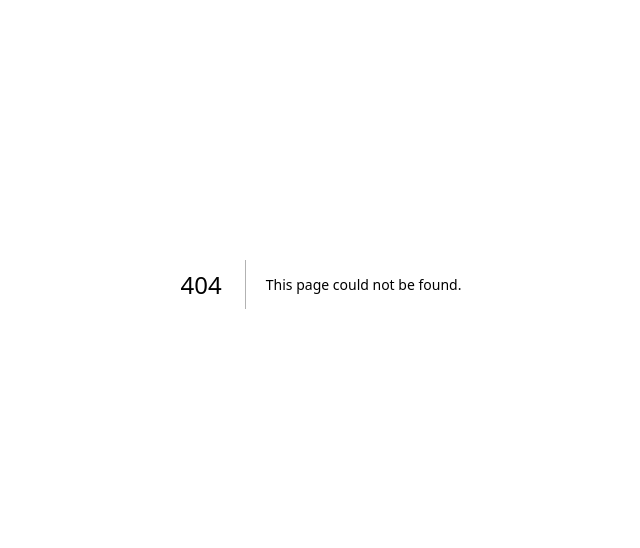
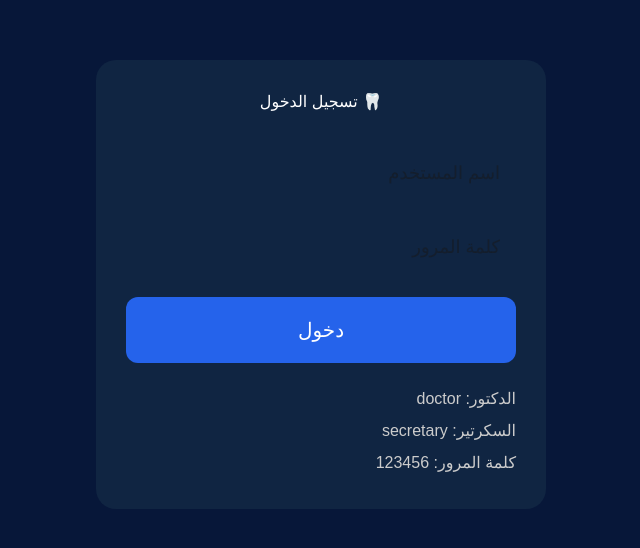
Before and after one commit to yaseenalqasim-ai/dentist-clinic, a Next.js app: page /login in a window 1280 px wide. Before the commit this address had no page. Shown: the part 116-664 px from the top of the page, without its empty margins (319-959 px from the left). Built offline with nearby package versions, Linux system fonts and the light colour scheme.

Commit message:
add login system

```diff
--- /dev/null
+++ b/app/login/page.tsx
@@ -0,0 +1,240 @@
+"use client";
+
+import { useState } from "react";
+
+import { useRouter } from "next/navigation";
+
+export default function LoginPage() {
+
+  const router = useRouter();
+
+  const [username, setUsername] =
+    useState("");
+
+  const [password, setPassword] =
+    useState("");
+
+  const [error, setError] =
+    useState("");
+
+  function login() {
+
+    // الدكتور
+    if (
+      username === "doctor" &&
+      password === "123456"
+    ) {
+
+      localStorage.setItem(
+        "role",
+        "doctor"
+      );
+
+      router.push("/doctor");
+
+      return;
+    }
+
+    // السكرتير
+    if (
+      username === "secretary" &&
+      password === "123456"
+    ) {
+
+      localStorage.setItem(
+        "role",
+        "secretary"
+      );
+
+      router.push("/secretary");
+
+      return;
+    }
+
+    setError(
+      "اسم المستخدم أو كلمة المرور خاطئة"
+    );
+  }
+
+  return (
+
+    <main
+      dir="rtl"
+
+      style={{
+        minHeight: "100vh",
+
+        display: "flex",
+
+        justifyContent: "center",
+
+        alignItems: "center",
+
+        background: "#071739"
+      }}
+    >
+
+      <div
+        style={{
+          width: "90%",
+
+          maxWidth: "450px",
+
+          background: "#102542",
+
+          padding: "30px",
+
+          borderRadius: "20px"
+        }}
+      >
+
+        <h1
+          style={{
+            textAlign: "center",
+
+            color: "white",
+
+            marginBottom: "30px"
+          }}
+        >
+
+          🦷 تسجيل الدخول
+
+        </h1>
+
+        {error && (
+
+          <div
+            style={{
+              background: "red",
+
+              color: "white",
+
+              padding: "12px",
+
+              borderRadius: "10px",
+
+              marginBottom: "15px"
+            }}
+          >
+
+            {error}
+
+          </div>
+
+        )}
+
+        <input
+          placeholder="اسم المستخدم"
+
+          value={username}
+
+          onChange={(e) =>
+            setUsername(
+              e.target.value
+            )
+          }
+
+          style={{
+            width: "100%",
+
+            padding: "16px",
+
+            marginBottom: "15px",
+
+            borderRadius: "12px",
+
+            border: "none",
+
+            fontSize: "18px"
+          }}
+        />
+
+        <input
+          type="password"
+
+          placeholder="كلمة المرور"
+
+          value={password}
+
+          onChange={(e) =>
+            setPassword(
+              e.target.value
+            )
+          }
+
+          style={{
+            width: "100%",
+
+            padding: "16px",
+
+            marginBottom: "20px",
+
+            borderRadius: "12px",
+
+            border: "none",
+
+            fontSize: "18px"
+          }}
+        />
+
+        <button
+          onClick={login}
+
+          style={{
+            width: "100%",
+
+            background: "#2563eb",
+
+            color: "white",
+
+            border: "none",
+
+            padding: "18px",
+
+            borderRadius: "12px",
+
+            fontSize: "20px",
+
+            cursor: "pointer"
+          }}
+        >
+
+          دخول
+
+        </button>
+
+        <div
+          style={{
+            color: "#ccc",
+
+            marginTop: "20px",
+
+            lineHeight: "2"
+          }}
+        >
+
+          <div>
+            الدكتور:
+            doctor
+          </div>
+
+          <div>
+            السكرتير:
+            secretary
+          </div>
+
+          <div>
+            كلمة المرور:
+            123456
+          </div>
+
+        </div>
+
+      </div>
+
+    </main>
+
+  );
+
+}
```
